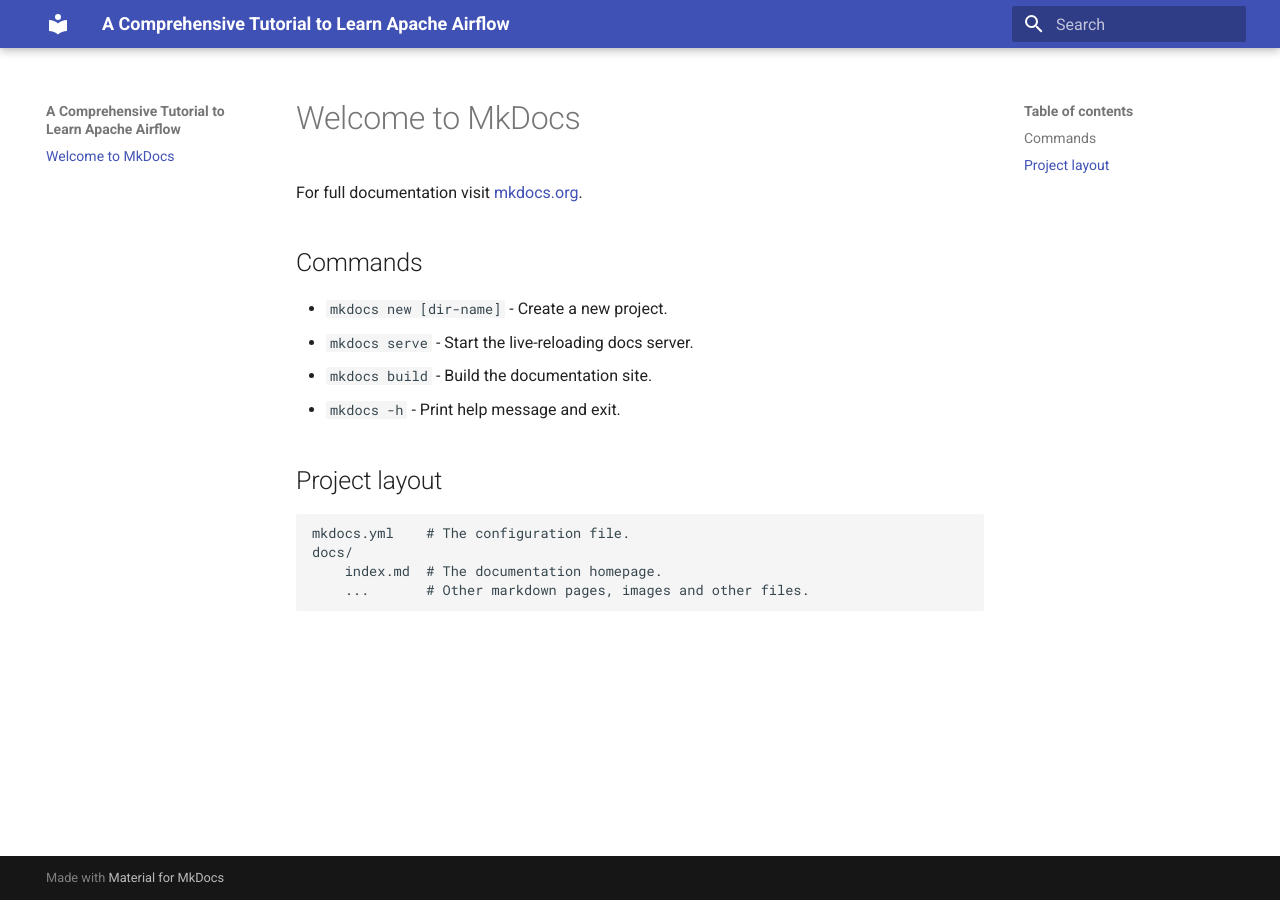
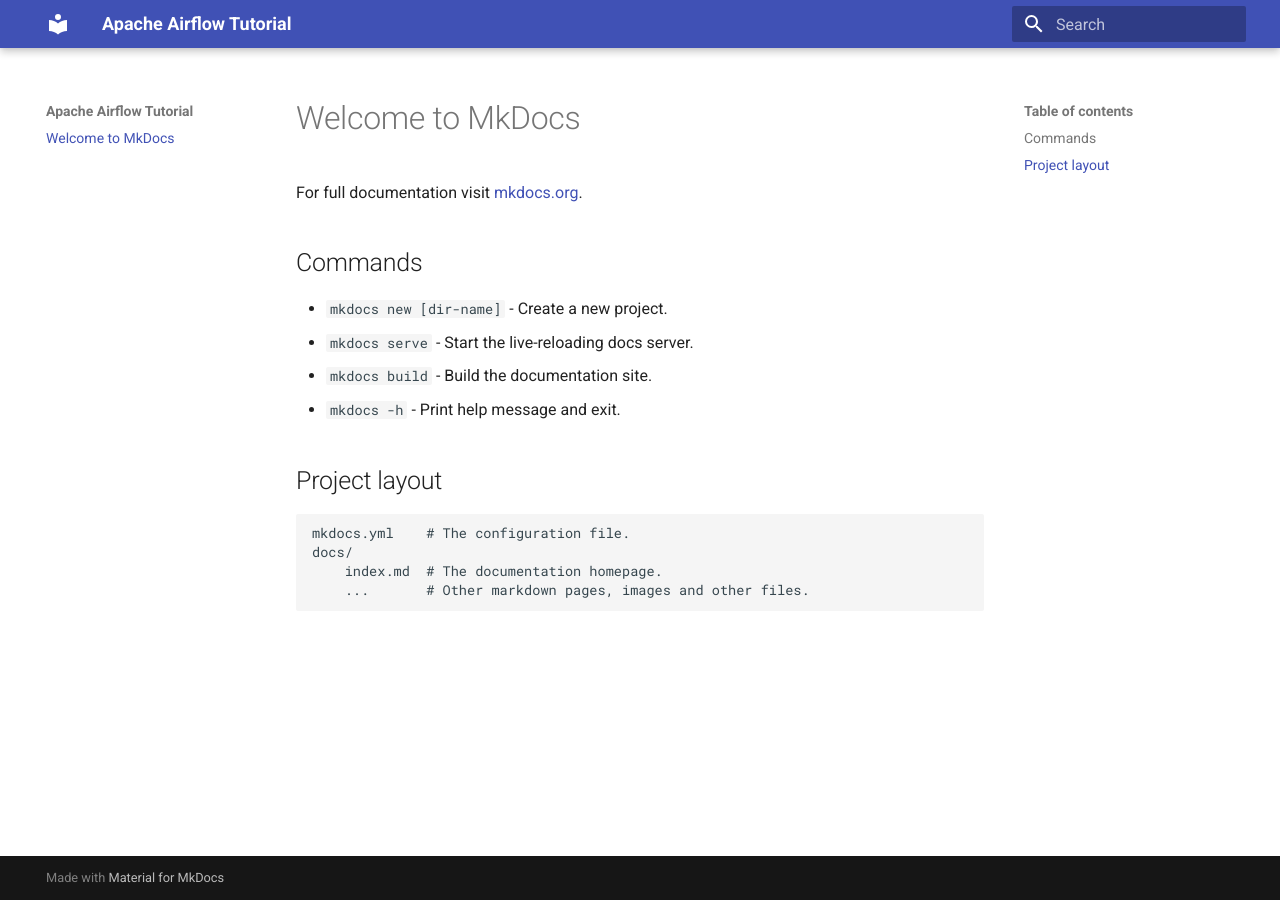
Before and after one commit to zkan/apache-airflow-tutorial, an MkDocs documentation site: the page built from docs/index.md, in a window 1280 px wide. Built offline with MkDocs 1.6.1 and Material for MkDocs 9.7.7, drawn with Linux system fonts in a browser that asks for light colours.

Commit message:
Shorten site name

```diff
--- a/mkdocs.yml
+++ b/mkdocs.yml
@@ -1,4 +1,4 @@
-site_name: A Comprehensive Tutorial to Learn Apache Airflow
+site_name: Apache Airflow Tutorial
 site_url: https://mydomain.org/mysite
 theme:
   name: material
```
